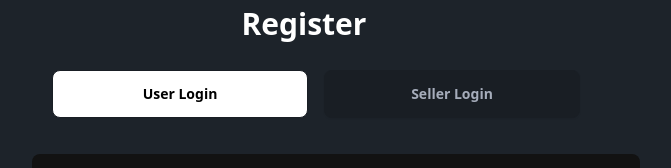
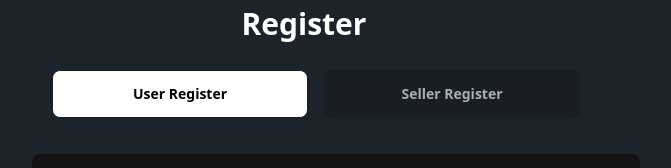
Before and after one commit to JK-mern/task, a React (Vite) app in the folder client/: page / in a window 1280 px wide. Shown: the part 146-314 px from the top of the page, without its empty margins (336-1007 px from the left). Built offline with nearby package versions, Linux system fonts and the light colour scheme.

Commit message:
fixed typo in signUp

```diff
--- a/client/src/Pages/SignUp.jsx
+++ b/client/src/Pages/SignUp.jsx
@@ -60,7 +60,7 @@ function SignUp() {
               id="user"
               onClick={setRole}
             >
-              User Login
+              User Register
             </button>
             <button
               className={`btn  px-10 md:btn-wide hover:text-white ${
@@ -69,7 +69,7 @@ function SignUp() {
               id="seller"
               onClick={setRole}
             >
-              Seller Login
+              Seller Register
             </button>
           </div>
 
```
